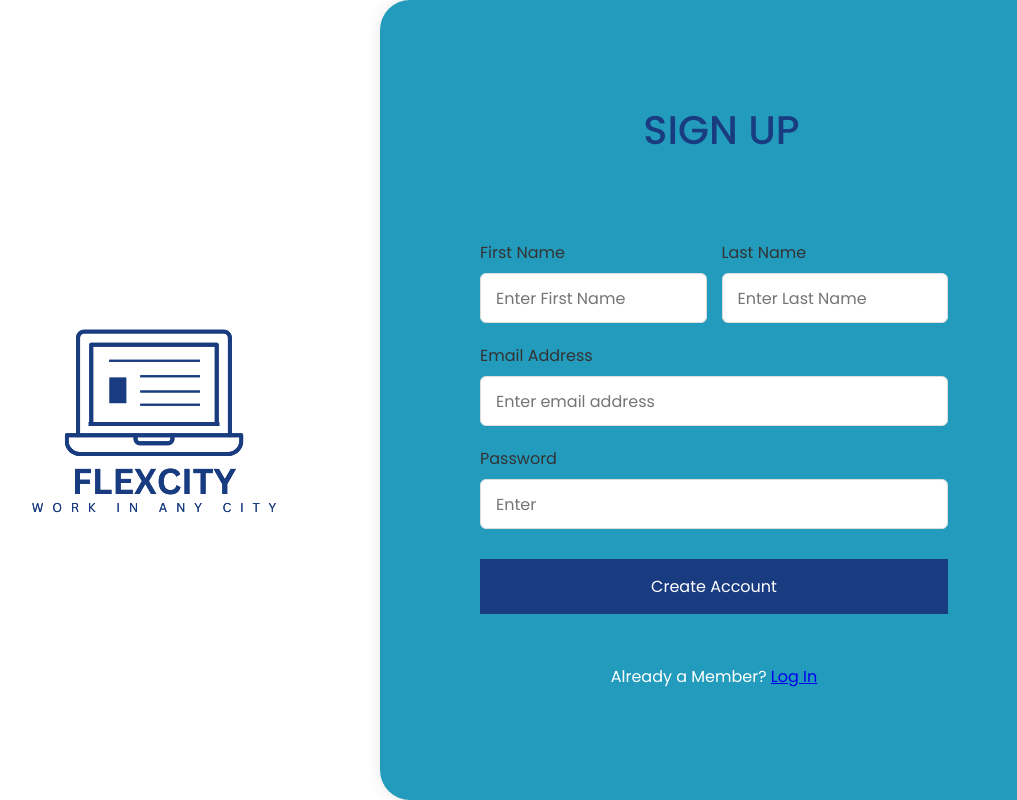
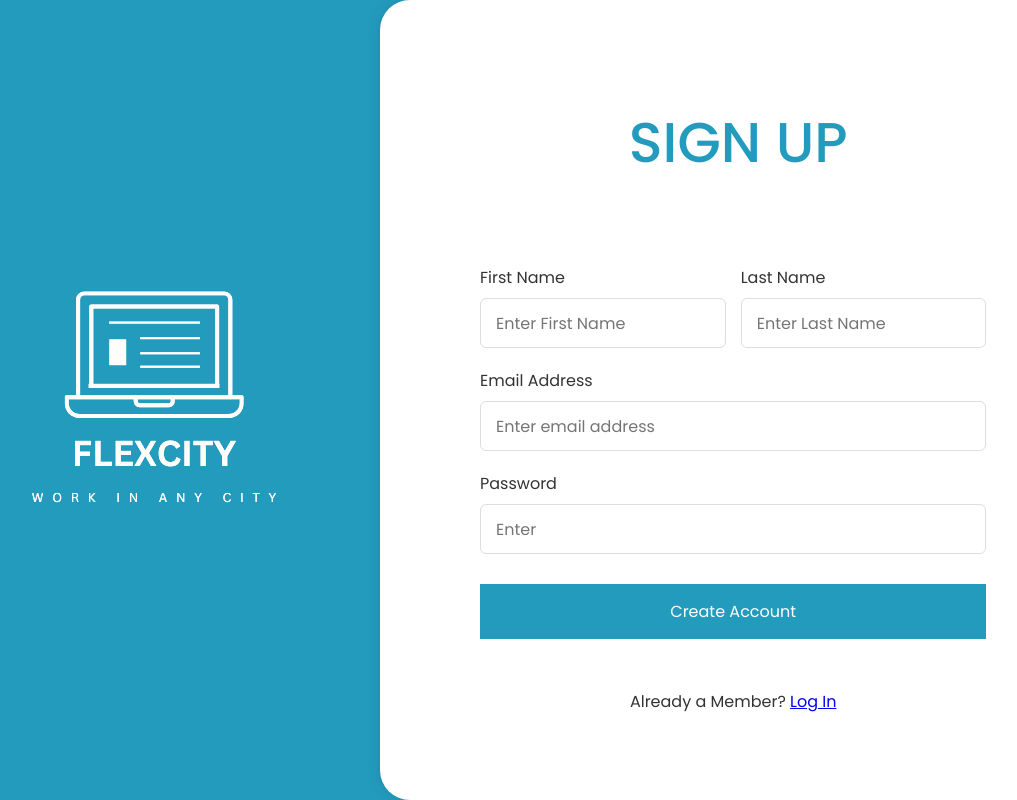
Before and after one commit to ABeK16/DTTPHackathon-FlexCity, a plain HTML site: page SignUp.html in a window 1280 px wide. Shown: the whole page, without its empty margins (196-1213 px from the left). Drawn offline with Linux system fonts and the light colour scheme.

Commit message:
updating colours

```diff
--- a/SignUp.html
+++ b/SignUp.html
@@ -9,7 +9,7 @@
     <link rel="stylesheet" href="SignUpStyle.css" />
   </head>
   <body>
-    <div class="Homelogo"><img src="Images/flex city logo navy blue transparent.png"></div>
+    <div class="Homelogo"><img src="Images/flex city logo transparent white.png"></div>
 
     <section class="container">
       <header>SIGN UP</header>
@@ -35,7 +35,7 @@
         <button>Create Account</button>
         <div class="text1">
         <p> <br>
-        </br><center> Already a Member? <a href="logIn.html">Log In</a></center>
+        </br> Already a Member? <a href="logIn.html">Log In</a>
       </p>
     </div>
       </form>
--- a/SignUpStyle.css
+++ b/SignUpStyle.css
@@ -12,14 +12,14 @@ body {
   align-items: center;
   justify-content: center;
   padding: 20px;
-  background: #fff;
+  background: #239BBD;
 }
 
 .Homelogo {
     position: fixed;
     left: 0;
     background-color: #fff;
-    background: url("Images/flex city logo navy blue transparent.png") no-repeat;
+    background: url("Images/flex city logo transparent white.png") no-repeat;
     margin-top: 50px;
     margin-left: 100px;
     margin-right: 100px;
@@ -29,20 +29,20 @@ body {
   position: fixed;
   left: 45vw;
   top: 0px;
-  width: 60vw;
+  width: 63vw;
   height: 100vh;
-  background: #239BBD;
+  background: #fff;
   border-top-left-radius: 30px;
   border-bottom-left-radius: 30px;
   box-shadow: 0 0 15px rgba(0, 0, 0, 0.1);
 }
 .container header {
-  font-size: 2.5rem;
-  color: #193C80;
+  font-size: 3.5rem;
+  color: #239BBD;
   font-weight: 500;
   text-align: center;
   margin-top: 100px;
-  margin-right: 85px;
+  margin-right: 90px;
   margin-bottom: 0px;
 }
 .container .form {
@@ -124,7 +124,7 @@ body {
   border: none;
   cursor: pointer;
   transition: all 0.2s ease;
-  background: #193C80;
+  background: #239BBD;
 }
 .form button:hover {
   background: #F3BB33;
@@ -132,7 +132,8 @@ body {
 
 .text1 {
     font-size: 1rem;
-    color: #fff;
+    color: #333;
+    text-align: center;
 }
 
 /*Responsive*/
```
Also changed, not shown: LogIn.html (+1 -1 lines).
